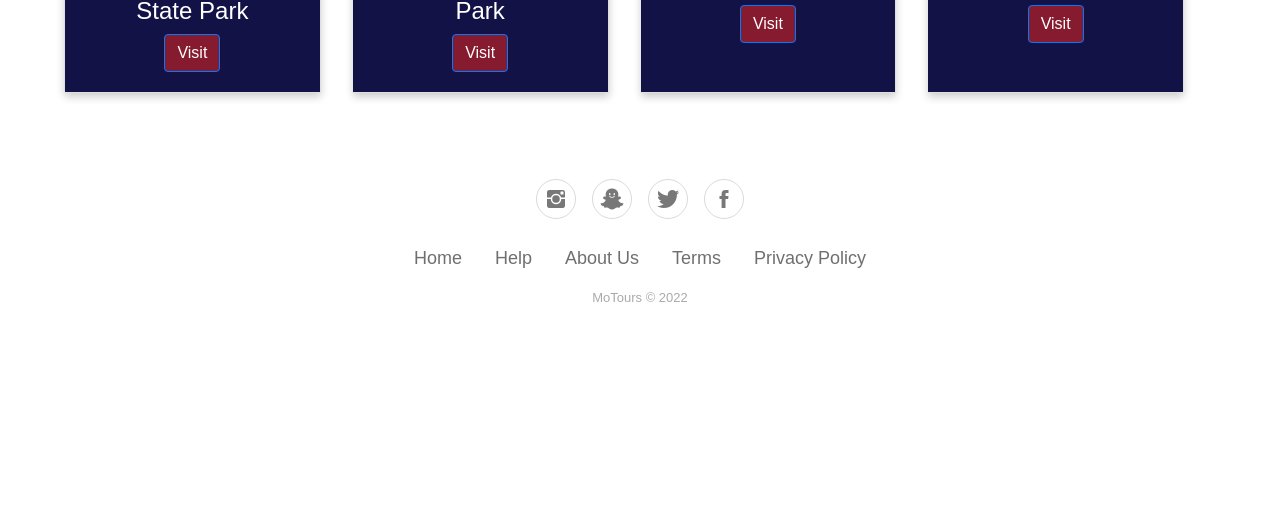
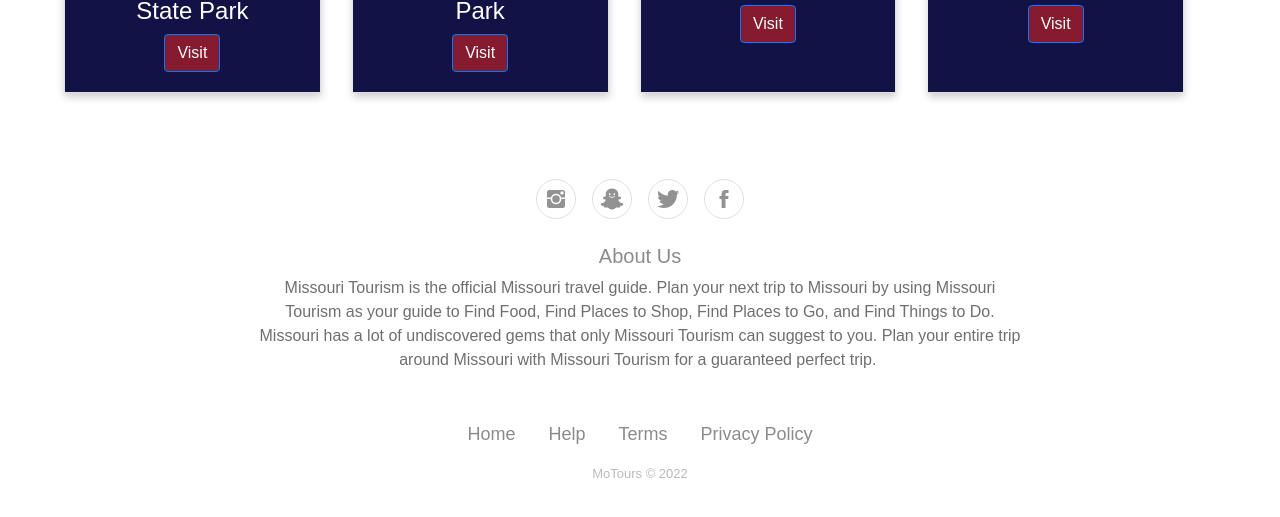
Before and after one commit to Rura-M/motours-project, a website: page final/site.html in a window 1280 px wide. Shown: the part 5365-5882 px from the top of the page. Before the commit the page ends 5712 px from the top, so only its background shows below. Drawn offline with nearby package versions, Linux system fonts and the light colour scheme.

Commit message:
Added about us

```diff
--- a/final/main.css
+++ b/final/main.css
@@ -53,7 +53,7 @@ Nice hover effects from */
   width: 100%;
 }
 
-/**/
+/*end of nav-bar hover effects*/
 
 #home {
   float: left;
@@ -197,8 +197,25 @@ height: 3.5rem;
   padding:40px 0;
   background-color:#ffffff;
   color:#4b4c4d;
+  opacity:0.8;
+
 }
-
+.about{
+  text-align: center;
+  margin-bottom: 3rem;
+  padding-right: 20%;
+  padding-left: 20%;
+}
+.footer-basic a {
+  color:inherit;
+  text-decoration:none;
+  opacity:0.8;
+}
+.footer-basic ul a:hover {
+  opacity:1;
+  color:grey;
+  text-decoration: none;
+}
 .footer-basic ul {
   padding:0;
   list-style:none;
--- a/final/site.html
+++ b/final/site.html
@@ -20,7 +20,7 @@
       <a id="logo" href="index.html"><img src="images/logo.png"/></a>
       <ul>
         <li id="home"><a href="index.html">MoTours</a></li>
-        <li id="other"><a href="about.html">About Us</a></li>
+        <li id="other"><a href="#abt">About Us</a></li>
         <li id="other"><a href="food.html">Food</a></li>
         <li id="other"><a href="site.html">Sites</a></li>
         <li id="other"><a href="shopping.html">Shopping</a></li>
@@ -554,10 +554,15 @@
     <div class="footer-basic" style="margin-top:0rem;">
         <footer>
             <div class="social"><a href="#"><i class="icon ion-social-instagram"></i></a><a href="#"><i class="icon ion-social-snapchat"></i></a><a href="#"><i class="icon ion-social-twitter"></i></a><a href="#"><i class="icon ion-social-facebook"></i></a></div>
+<div class="about">
+  <ul class="list-inline">
+         <h5><a id="#abt">About Us</a></h5>
+  </ul>
+          Missouri Tourism is the official Missouri travel guide. Plan your next trip to Missouri by using Missouri Tourism as your guide to Find Food, Find Places to Shop, Find Places to Go, and Find Things to Do. Missouri has a lot of undiscovered gems that only Missouri Tourism can suggest to you. Plan your entire trip around Missouri with Missouri Tourism for a guaranteed perfect trip.
+</div>
             <ul class="list-inline">
                 <li class="list-inline-item"><a href="#">Home</a></li>
                 <li class="list-inline-item"><a href="#">Help</a></li>
-                <li class="list-inline-item"><a href="#">About Us</a></li>
                 <li class="list-inline-item"><a href="#">Terms</a></li>
                 <li class="list-inline-item"><a href="#">Privacy Policy</a></li>
             </ul>
```
Also changed, not shown: food.html (renamed from final/food.html).
